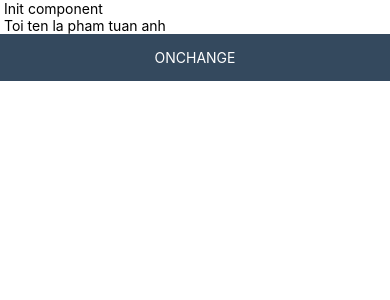
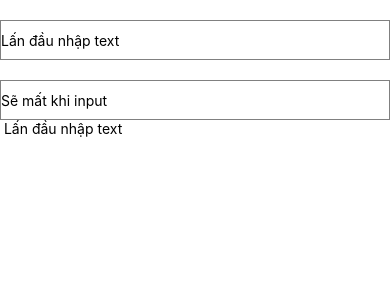
Before and after one commit to tabk30/react-native-training, a React Native app: screen / in a window 390 px wide. Shown: the top 300 px of the page. Built offline with nearby package versions, Linux system fonts and the light colour scheme.

Commit message:
Add new flex layout

```diff
--- a/App.js
+++ b/App.js
@@ -15,6 +15,8 @@ import {
 
 import Splash from './Splash';
 import Login from './src/components/Login/Login';
+import TextDemo from './src/components/Text/TextDemo';
+import TextInputDemo from './src/components/TextIput/TextInputDemo';
 
 const instructions = Platform.select({
   ios: 'Press Cmd+R to reload,\n' +
@@ -24,21 +26,69 @@ const instructions = Platform.select({
 });
 
 export default class App extends Component {
+  data = "Parent data";
   constructor(props) {
     super(props);
     console.ignoredYellowBox = ['Remote debugger'];
   }
 
-  appCallback(){
+  appCallback() {
     console.log("[App:appCallback]");
+  }
+
+  callbackFromChild(data) {
+    console.log("[App:callbackFromChild]", data);
   }
 
   render() {
     return (
-      <View>
-        <Text> Init component</Text>
-        <FistComponent inputData={"input data"} callbackToParent={this.appCallback}/>
-      </View>
+      <TextInputDemo />
+      // <View style={styles.wrapper}>
+      //   <View style={styles.rowFeild}>
+      //     <View style={styles.rowFeildCell}>
+      //       <Text style={styles.text} > 1  </Text>
+      //     </View>
+      //     <View style={styles.rowFeildCell}>
+      //       <Text style={styles.text} > 2  </Text>
+      //     </View>
+      //     <View style={styles.rowFeildCell}>
+      //       <Text style={styles.text} > 3  </Text>
+      //     </View>
+      //   </View>
+      //   <View style={styles.rowFeild}>
+      //     <View style={styles.rowFeildCell}>
+      //       <Text style={styles.text} > 4  </Text>
+      //     </View>
+      //     <View style={styles.rowFeildCell}>
+      //       <Text style={styles.text} > 5  </Text>
+      //     </View>
+      //     <View style={styles.rowFeildCell}>
+      //       <Text style={styles.text} > 6  </Text>
+      //     </View>
+      //   </View>
+      //   <View style={styles.rowFeild}>
+      //   <View style={styles.rowFeildCell}>
+      //       <Text style={styles.text} > 7  </Text>
+      //     </View>
+      //     <View style={styles.rowFeildCell}>
+      //       <Text style={styles.text} > 8  </Text>
+      //     </View>
+      //     <View style={styles.rowFeildCell}>
+      //       <Text style={styles.text} > 9  </Text>
+      //     </View>
+      //   </View>
+      //   <View style={styles.rowFeild}>
+      //     <View style={styles.rowFeildCell}>
+      //       <Text style={styles.text} > *  </Text>
+      //     </View>
+      //     <View style={styles.rowFeildCell}>
+      //       <Text style={styles.text} > 0  </Text>
+      //     </View>
+      //     <View style={styles.rowFeildCell}>
+      //       <Text style={styles.text} > #  </Text>
+      //     </View>
+      //   </View>
+      // </View>
     );
   }
 }
@@ -46,18 +96,33 @@ export default class App extends Component {
 export class FistComponent extends Component {
   constructor(props) {
     super(props);
-    console.log("[FistComponent:constructor]", props.inputData);
+    console.log("[FistComponent:constructor]", this.props.firsData);
   }
 
+  componentWillMount() {
+    console.log("[FistComponent:componentWillMount]");
+  }
 
-  componentWillMount() {
-    console.log("[FistComponent:componetWillMount]");
+  onChange() {
+    console.log("[FistComponent:onChange]");
+    this.setState({ newdata: "new data" });
+    this.props.callbackChild("Child data");
   }
+
+  shouldComponentUpdate() {
+    console.log("[FistComponent:shouldComponentUpdate]");
+    return true;
+  }
+
+  componentWillUpdate() {
+    console.log("[FistComponent:componentWillUpdate]");
+  }
+
   render() {
     console.log("[FistComponent:render]");
     return (
       <View>
-        <Text> Toi ten la pham tuan anh</Text>
+        <Text> Đây là component đầu tiên  </Text>
         <TouchableOpacity
           style={styles.buttonContainer}
           onPress={this.onChange.bind(this)}
@@ -68,34 +133,68 @@ export class FistComponent extends Component {
     );
   }
 
-  onChange() {
-    console.log("[FistComponent:onChange]");
-    this.setState({ newdata: "new data" });
-    this.props.callbackToParent();
-  }
-
   componentDidMount() {
-    console.log("[FistComponent:componetDidMount]");
-  }
-
-  shouldComponentUpdate() {
-    console.log("[FistComponent:shouldComponentUpdate]");
-    return true;
-  }
-
-  componentWillReceiveProps(nextProps) {
-    console.log("[FistComponent:componentWillReceiveProps]");
-  }
-
-  componentWillUpdate() {
-    console.log("[FistComponent:componentWillUpdate]");
+    console.log("[FistComponent:componentDidMount]");
   }
 
   componentDidUpdate() {
     console.log("[FistComponent:componentDidUpdate]");
   }
+}
 
-}
+// export class FistComponent extends Component {
+//   constructor(props) {
+//     super(props);
+//     console.log("[FistComponent:constructor]", props.inputData);
+//   }
+
+
+//   componentWillMount() {
+//     console.log("[FistComponent:componetWillMount]");
+//   }
+//   render() {
+//     console.log("[FistComponent:render]");
+//     return (
+//       <View>
+//         <Text> Toi ten la pham tuan anh</Text>
+//         <TouchableOpacity
+//           style={styles.buttonContainer}
+//           onPress={this.onChange.bind(this)}
+//         >
+//           <Text style={styles.buttonText}> ONCHANGE </Text>
+//         </TouchableOpacity>
+//       </View>
+//     );
+//   }
+
+//   onChange() {
+//     console.log("[FistComponent:onChange]");
+//     this.setState({ newdata: "new data" });
+//     this.props.callbackToParent();
+//   }
+
+//   componentDidMount() {
+//     console.log("[FistComponent:componetDidMount]");
+//   }
+
+//   shouldComponentUpdate() {
+//     console.log("[FistComponent:shouldComponentUpdate]");
+//     return true;
+//   }
+
+//   componentWillReceiveProps(nextProps) {
+//     console.log("[FistComponent:componentWillReceiveProps]");
+//   }
+
+//   componentWillUpdate() {
+//     console.log("[FistComponent:componentWillUpdate]");
+//   }
+
+//   componentDidUpdate() {
+//     console.log("[FistComponent:componentDidUpdate]");
+//   }
+
+// }
 
 const styles = StyleSheet.create({
   container: {
@@ -122,5 +221,33 @@ const styles = StyleSheet.create({
   buttonText: {
     textAlign: "center",
     color: "#FFF"
+  },
+  textTitle: {
+    backgroundColor: "red",
+
+    borderColor: "black",
+    borderWidth: 2,
+    flex: 1
+  },
+
+  wrapper: {
+    backgroundColor: "white",
+    flex: 1,
+    flexDirection: "column"
+  },
+  rowFeild: {
+    flex: 1,
+    flexDirection: "row",
+  },
+  rowFeildCell: {
+    flex: 1,
+    backgroundColor: "green",
+    borderWidth: 2,
+    borderColor: "gray",
+    alignItems: "center",
+    justifyContent: "center"
+  },
+  text: {
+    fontSize: 20
   }
 });
--- a/src/components/Login/Login.js
+++ b/src/components/Login/Login.js
@@ -43,7 +43,7 @@ export default class Login extends Component {
 
                 <View style={style.logoContainer}>
                     <Image style={style.logo} source={require('../../images/app-icon.png')} />
-                    <Text style={style.title}> A app build for VNPT using React Native </Text>
+                    <Text style={style.title}> My App </Text>
                 </View>
                 <View style={style.formContainter}>
                     <LoginForm onChange={this.onChange.bind(this)} />
--- /dev/null
+++ b/src/components/Text/TextDemo.js
@@ -0,0 +1,143 @@
+import React, { Component } from 'react';
+import { View, Text, StyleSheet, Image, KeyboardAvoidingView, ListView } from 'react-native'
+
+
+export default class TextDemo extends Component {
+    textContent = "Đây là text demo từ biến data";
+    constructor(props) {
+        super(props);
+        this.state = {
+        }
+    }
+
+
+    render() {
+        return (
+            <View style={style.wrapper}>
+
+                <Text> {this.textContent} </Text>
+                <Text> Nested text </Text>
+                <Text style={{ fontWeight: 'bold' }}>
+                    I am bold
+                        </Text>
+                {/* <Text style={{ color: 'red' }}>
+                            and red
+                    </Text>
+                        <Text style={{ color: 'red' }}>
+                            and red
+                    </Text>
+                    </Text>
+                    <Text>
+                        <Text>First part and </Text>
+                        <Text>second part</Text>
+                    </Text>
+
+                    <View>
+                        <Text>First part and </Text>
+                        <Text>second part</Text>
+                    </View> */}
+
+
+
+
+                <Text style={{ fontSize: 23 }}>
+                    Size 23
+                    </Text>
+                <Text style={{ fontSize: 8 }}>
+                    Size 8
+                    </Text>
+
+
+
+                <Text style={{ fontFamily: 'Cochin' }}>
+                    Cochin
+        </Text>
+                <Text style={{ fontFamily: 'Cochin', fontWeight: 'bold' }}>
+                    Cochin bold
+        </Text>
+                <Text style={{ fontFamily: 'Helvetica' }}>
+                    Helvetica
+        </Text>
+                <Text style={{ fontFamily: 'Helvetica', fontWeight: 'bold' }}>
+                    Helvetica bold
+        </Text>
+                <Text style={{ fontFamily: 'Verdana' }}>
+                    Verdana
+        </Text>
+                <Text style={{ fontFamily: 'Verdana', fontWeight: 'bold' }}>
+                    Verdana bold
+        </Text>
+
+
+
+                <Text style={{ fontSize: 20, fontWeight: '100' }}>
+                    Move fast and be ultralight
+        </Text>
+                <Text style={{ fontSize: 20, fontWeight: '200' }}>
+                    Move fast and be light
+        </Text>
+                <Text style={{ fontSize: 20, fontWeight: 'normal' }}>
+                    Move fast and be normal
+        </Text>
+                <Text style={{ fontSize: 20, fontWeight: 'bold' }}>
+                    Move fast and be bold
+        </Text>
+                <Text style={{ fontSize: 20, fontWeight: '900' }}>
+                    Move fast and be ultrabold
+        </Text>
+
+                <Text style={{ fontStyle: 'normal' }}>
+                    Normal text
+      </Text>
+                <Text style={{ fontStyle: 'italic' }}>
+                    Italic text
+      </Text>
+
+
+
+{/*
+        <Text>
+          auto (default) - english LTR
+        </Text>
+        <Text>
+          أحب اللغة العربية auto (default) - arabic RTL
+        </Text>
+        <Text style={{textAlign: 'left'}}>
+          left left left left left left left left left left left left left left left left left left left left left left
+        </Text>
+        <Text style={{textAlign: 'center'}}>
+          center center center center center center center center center center center
+        </Text>
+        <Text style={{textAlign: 'right'}}>
+          right right right right right right right right right right right right right
+        </Text>
+        <Text style={{textAlign: 'justify'}}>
+          justify: this text component{"'"}s contents are laid out with "textAlign: justify"
+          and as you can see all of the lines except the last one span the
+          available width of the parent container.
+        </Text> */}
+
+
+
+        <Text style={{lineHeight: 35}}>
+          A lot of space between the lines of this long passage that should
+          wrap once.
+        </Text>
+
+        <Text numberOfLines={1}>
+          Maximum of one line, no matter how much I write here. If I keep writing, it{"'"}ll just truncate after one line.
+        </Text>
+
+
+            </View>
+        );
+    }
+}
+
+const style = StyleSheet.create({
+    wrapper: {
+        flex: 1,
+        backgroundColor: '#FFF',
+        paddingTop: 20
+    }
+});
--- /dev/null
+++ b/src/components/TextIput/TextInputDemo.js
@@ -0,0 +1,42 @@
+import React, { Component } from 'react';
+import { View, StyleSheet, TextInput, Text } from 'react-native'
+
+
+export default class TextInputDemo extends Component {
+    textContent = "Đây là TextInputDemo demo";
+    constructor(props) {
+        super(props);
+        this.state = {
+            text: "Lấn đầu nhập text"
+        }
+
+    }
+
+
+    render() {
+        return (
+            <View style={style.wrapper}>
+            <TextInput
+                style={{height: 40, borderColor: 'gray', borderWidth: 1, marginTop: 20}}
+                onChangeText={(text) => this.setState({text})}
+                value={this.state.text}
+            />
+
+            <TextInput
+                style={{height: 40, borderColor: 'gray', borderWidth: 1, marginTop: 20}}
+                placeholder="Sẽ mất khi input"
+                placeholderTextColor="#000"
+            />
+
+            <Text> {this.state.text} </Text>
+            </View>
+        );
+    }
+}
+
+const style = StyleSheet.create({
+    wrapper: {
+        flex: 1,
+        backgroundColor: '#FFF'
+    }
+});
```
